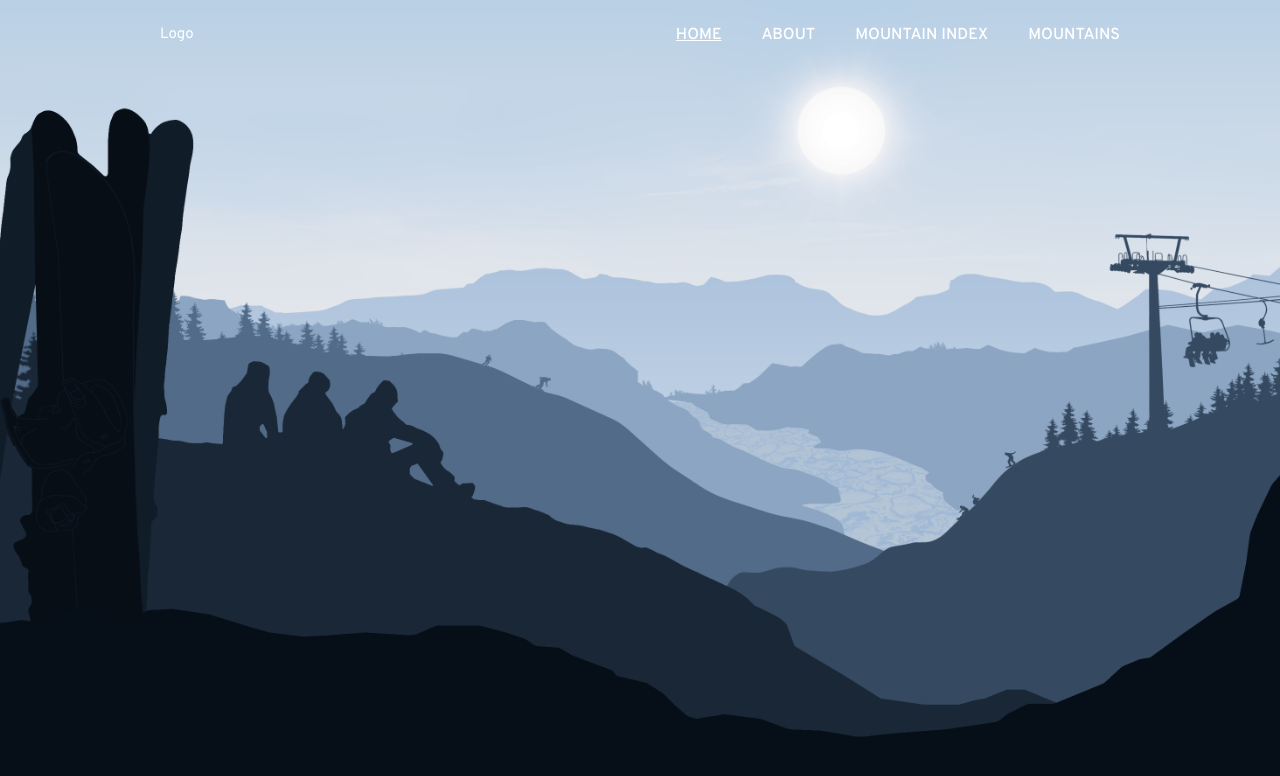
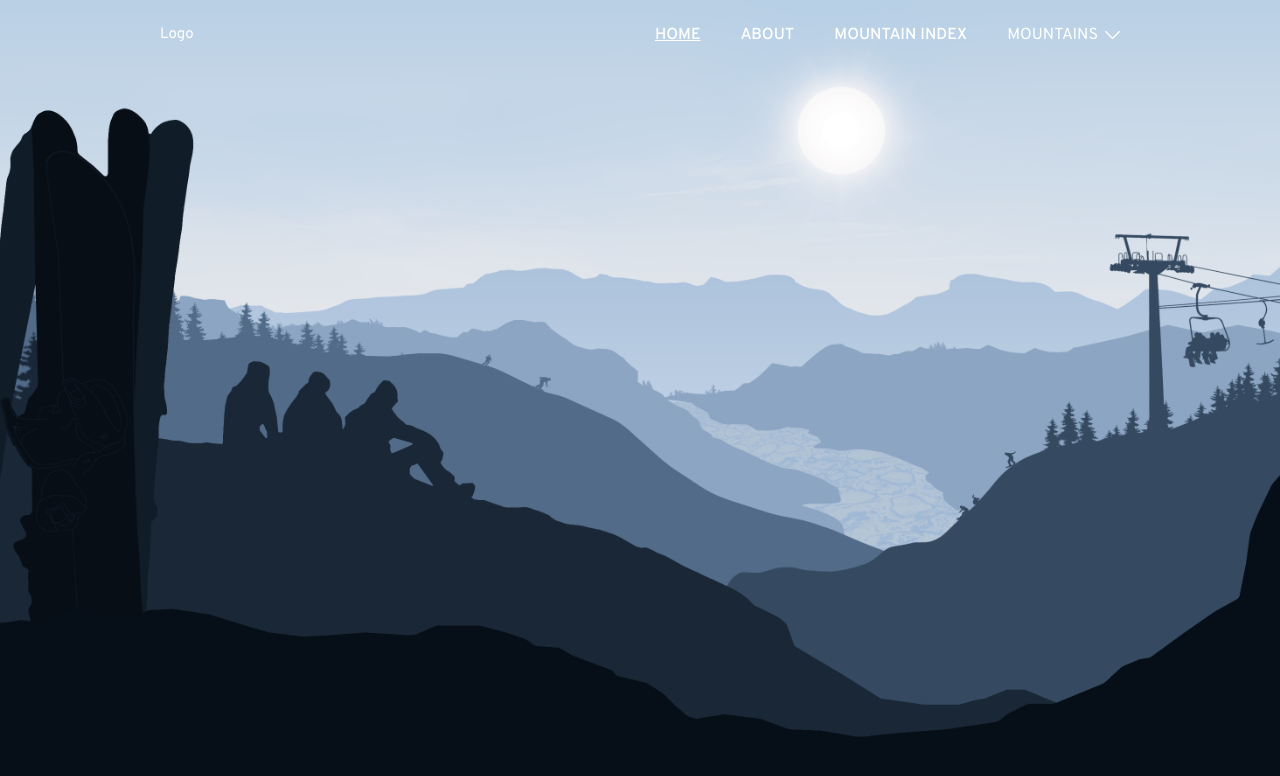
Before and after one commit to royleejr/mountadex, a React (Create React App) app in the folder client/: page / in a window 1280 px wide. Shown: the top 776 px of the page. Built offline with nearby package versions, Linux system fonts and the light colour scheme.

Commit message:
Added assets for up and down caret and working on implementing them in

```diff
--- a/client/src/components/Header/Header.js
+++ b/client/src/components/Header/Header.js
@@ -1,6 +1,8 @@
 import React from "react";
 import { NavLink } from "react-router-dom";
 import { NavHashLink } from "react-router-hash-link";
+import downArrow from "../../assets/icons/down-arrow.svg";
+import upArrow from "../../assets/icons/up-arrow.svg";
 
 import "./Header.scss";
 
@@ -26,12 +28,12 @@ export default class Header extends React.Component {
         .addEventListener("click", this.dropDownToggle);
 
       //added it mouse over and mouse leave instead of click.
-      //   document
-      //     .getElementById("mountain")
-      //     .addEventListener("mouseover", this.dropDownToggle);
-      //   document
-      //     .getElementById("mountain")
-      //     .addEventListener("mouseleave", this.dropDownToggle);
+      // document
+      //   .getElementById("mountain")
+      //   .addEventListener("mouseover", this.dropDownToggle);
+      // document
+      //   .getElementById("mountain")
+      //   .addEventListener("mouseleave", this.dropDownToggle);
     }
   };
 
@@ -233,7 +235,11 @@ export default class Header extends React.Component {
                 className="header__links header__links--display"
                 id="mountain"
               >
-                MOUNTAINS
+                <p>MOUNTAINS</p>
+                <object
+                  className="header__caret-down"
+                  data={downArrow}
+                ></object>
               </div>
               <div className="header__sub-container header__sub-container--display">
                 <NavLink
--- a/client/src/components/Header/Header.scss
+++ b/client/src/components/Header/Header.scss
@@ -122,6 +122,7 @@
         margin-left: to-rem(20px);
         margin-bottom: 5px;
         transition: 0.2s ease-out;
+        z-index: 21;
       }
     }
 
@@ -131,6 +132,7 @@
 
     &:hover {
       color: rgb(81, 107, 136);
+      fill: #000;
     }
   }
 
@@ -140,6 +142,24 @@
       flex-direction: column;
       justify-content: center;
       height: 100%;
+    }
+  }
+
+  &__caret-down {
+    display: none;
+    @include breakpoint(desktopS) {
+      margin-left: 7px;
+      display: flex;
+      width: 15px;
+      height: 18px;
+
+      & > svg {
+        fill: #fff;
+      }
+
+      &:hover {
+        fill: #000;
+      }
     }
   }
 
@@ -155,6 +175,7 @@
       right: 140px;
       padding-right: to-rem(20px);
       border-radius: 10px;
+      z-index: 19;
     }
 
     &--display {
@@ -167,7 +188,8 @@
 
 #mountain {
   z-index: 20;
-  height: 100%;
+  cursor: pointer;
+  align-items: center;
 }
 
 input {
```
Also changed, not shown: client/src/assets/icons/down-arrow.svg (added), client/src/assets/icons/up-arrow.svg (added).
